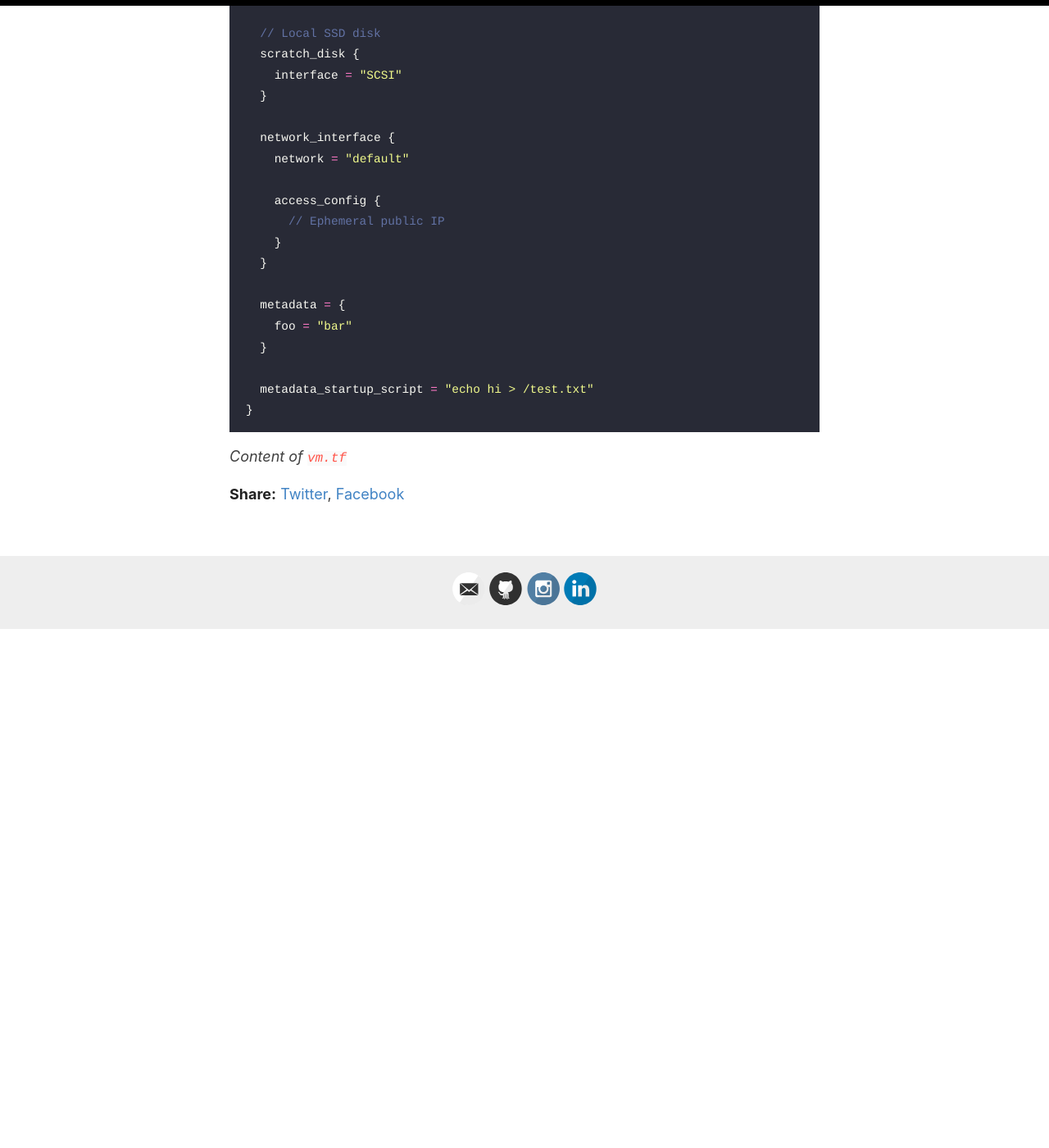
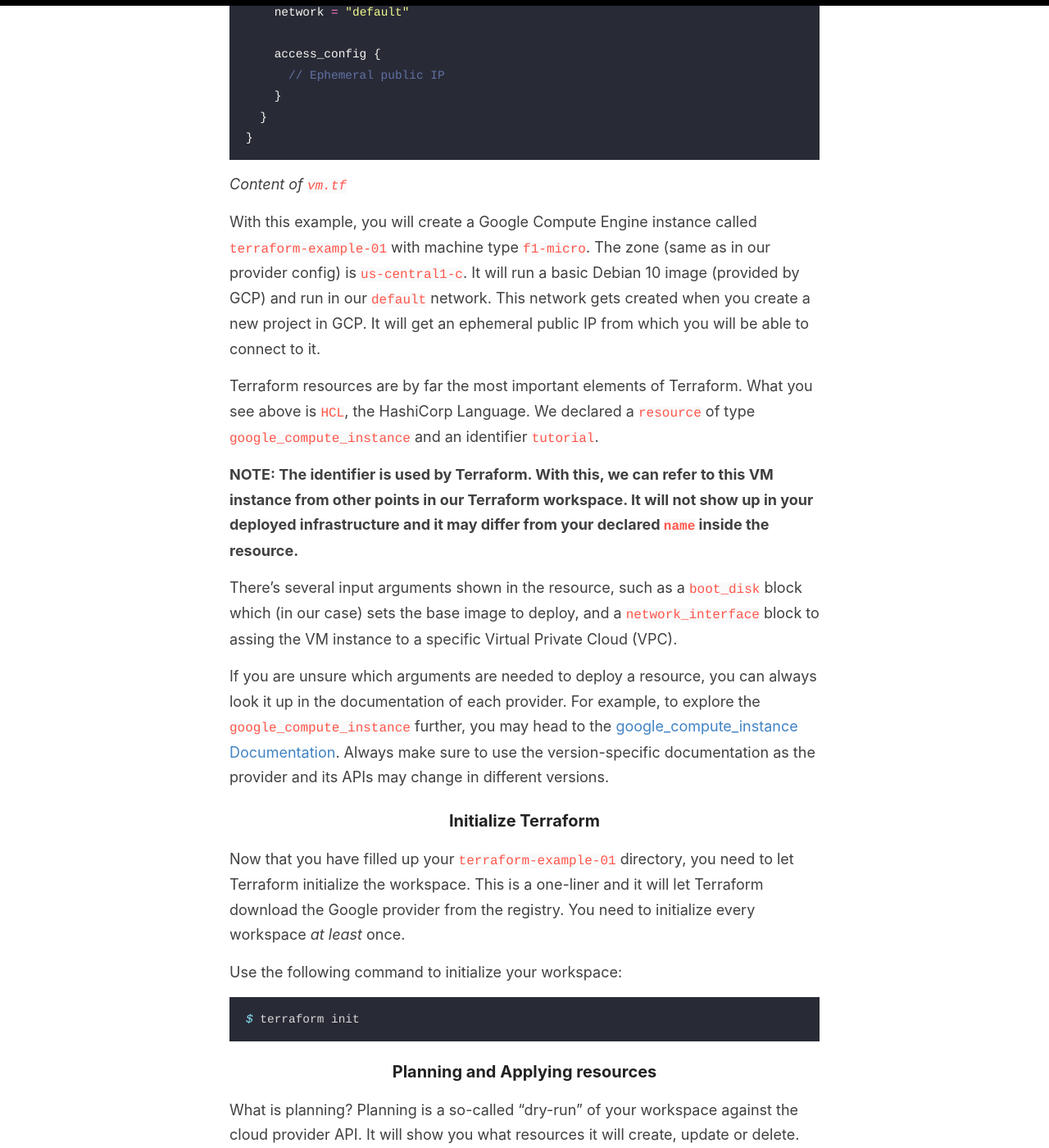
Before and after one commit to torbendury/torbendury.github.io, a Jekyll site: the page built from _posts/2021-11-21-how-to-start-with-terraform.md, in a window 1280 px wide and 1400 px high, scrolled down 3029 px. Shown: the whole window at 82% size. Built offline with Jekyll 4.4.1, drawn with Linux system fonts in a browser that asks for light colours; before the commit the page ends 3797 px from its top, so only the background shows below that; some of the changed text lies outside the part shown.

Commit message:
upd: finish 2021-11-21

````diff
--- a/_posts/2021-11-21-how-to-start-with-terraform.md
+++ b/_posts/2021-11-21-how-to-start-with-terraform.md
@@ -51,22 +51,15 @@
 With this few lines, we told Terraform to use the "google" provider (GCP) and where to deploy our infrastructure. Easy, isn't it? Let's move on to our precious VM, where we will see how resources are defined. Create a file called `vm.tf` and paste this code into it:
 
 ```hcl
-resource "google_compute_instance" "default" {
+resource "google_compute_instance" "tutorial" {
   name         = "terraform-example-01"
   machine_type = "f1-micro"
   zone         = "us-central1-c"
-
-  tags = ["foo", "bar"]
 
   boot_disk {
     initialize_params {
       image = "debian-cloud/debian-10"
     }
-  }
-
-  // Local SSD disk
-  scratch_disk {
-    interface = "SCSI"
   }
 
   network_interface {
@@ -76,13 +69,105 @@
       // Ephemeral public IP
     }
   }
-
-  metadata = {
-    foo = "bar"
-  }
-
-  metadata_startup_script = "echo hi > /test.txt"
 }
 ```
 
 _Content of `vm.tf`_
+
+With this example, you will create a Google Compute Engine instance called `terraform-example-01` with machine type `f1-micro`. The zone (same as in our provider config) is `us-central1-c`. It will run a basic Debian 10 image (provided by GCP) and run in our `default` network. This network gets created when you create a new project in GCP. It will get an ephemeral public IP from which you will be able to connect to it.
+
+Terraform resources are by far the most important elements of Terraform. What you see above is `HCL`, the HashiCorp Language. We declared a `resource` of type `google_compute_instance` and an identifier `tutorial`.
+
+**NOTE: The identifier is used by Terraform. With this, we can refer to this VM instance from other points in our Terraform workspace. It will not show up in your deployed infrastructure and it may differ from your declared `name` inside the resource.**
+
+There's several input arguments shown in the resource, such as a `boot_disk` block which (in our case) sets the base image to deploy, and a `network_interface` block to assing the VM instance to a specific Virtual Private Cloud (VPC).
+
+If you are unsure which arguments are needed to deploy a resource, you can always look it up in the documentation of each provider. For example, to explore the `google_compute_instance` further, you may head to the [google_compute_instance Documentation](https://registry.terraform.io/providers/hashicorp/google/latest/docs/resources/compute_instance). Always make sure to use the version-specific documentation as the provider and its APIs may change in different versions.
+
+### Initialize Terraform
+
+Now that you have filled up your `terraform-example-01` directory, you need to let Terraform initialize the workspace. This is a one-liner and it will let Terraform download the Google provider from the registry. You need to initialize every workspace _at least_ once.
+
+Use the following command to initialize your workspace:
+
+```bash
+$ terraform init
+```
+
+### Planning and Applying resources
+
+What is planning? Planning is a so-called "dry-run" of your workspace against the cloud provider API. It will show you what resources it will create, update or delete.
+
+**IMPORTANT**: To plan and apply resources, we must authenticate against our cloud platform. To authenticate against GCP, we can modify `main.tf` and add a `credentials` argument to it:
+
+```hcl
+provider "google" {
+  project     = "my-project-id"
+  region      = "us-central1"
+  zone        = "us-central1-c"
+  // Path to or the content of a JSON service account key file
+  credentials = "mysecretkey.json"
+}
+```
+
+#### Planning
+
+To see which resources will be created, updated or deleted before really touching them, you can run a `terraform plan` and see which resources will be touched by Terraform:
+
+```bash
+$ terraform plan
+```
+
+Terraform is going to refresh its state and lookup if there are any conflicts or errors in your code which may result in failure. If everything is alright, you are ready to head to the next step.
+
+#### Applying
+
+Now that we've configured our cloud provider and declared a VM instance, let's wait no longer and finally create it with `terraform apply:`
+
+```bash
+$ terraform apply
+
+An execution plan has been generated and is shown below.
+Resource actions are indicated with the following symbols:
+    + create
+
+Terraform will perform the following actions:
+
+    # google_compute_instance.tutorial will be created
+    + resource "google_compute_instance" "tutorial" {
+        [...]
+    }
+
+Plan: 1 to add, 0 to change, 0 to destroy.
+
+Do you want to perform these actions?
+    Terraform will perform the actions described above.
+    Only 'yes' will be accepted to approve.
+
+Enter a value:
+```
+
+This output is called an _execution plan_. In general, it's a good idea to review the output before proceeding. When you're done and ready to move on, type `yes` and hit `Enter`.
+
+You're done! Now, locate to [GCP Console](https://console.cloud.google.com) and review the instance created.
+
+#### Destroying
+
+Nothing in life is free, neither are cloud resources (except the `f1-micro` instance we just created). When you no longer need cloud resources, you'll always want to destroy them. Terraform can take care of cleaning up your cloud project (as long as it was created - or imported - by Terraform)! Just hit in the following command and confirm when prompted:
+
+```bash
+$ terraform destroy
+```
+
+This will show you another CLI output of the resources that will be deleted.
+
+## Sum up
+
+In this post, you learned how to:
+
+- Install Terraform
+- Configure a cloud provider and authenticate it
+- Creating resources on your cloud provider
+- Destroying resources when you no longer need them
+
+This is a very good starter project to get a little taste of Terraform. But it does by no mean do justice to the Terraform technology as a whole. In Terraform, you can do much more then simply provision cloud resources from boring static code. You can provision resources completely dynamically, based on the results of queries or lookups, which I will show you in an upcoming post. Stay tuned!
````
